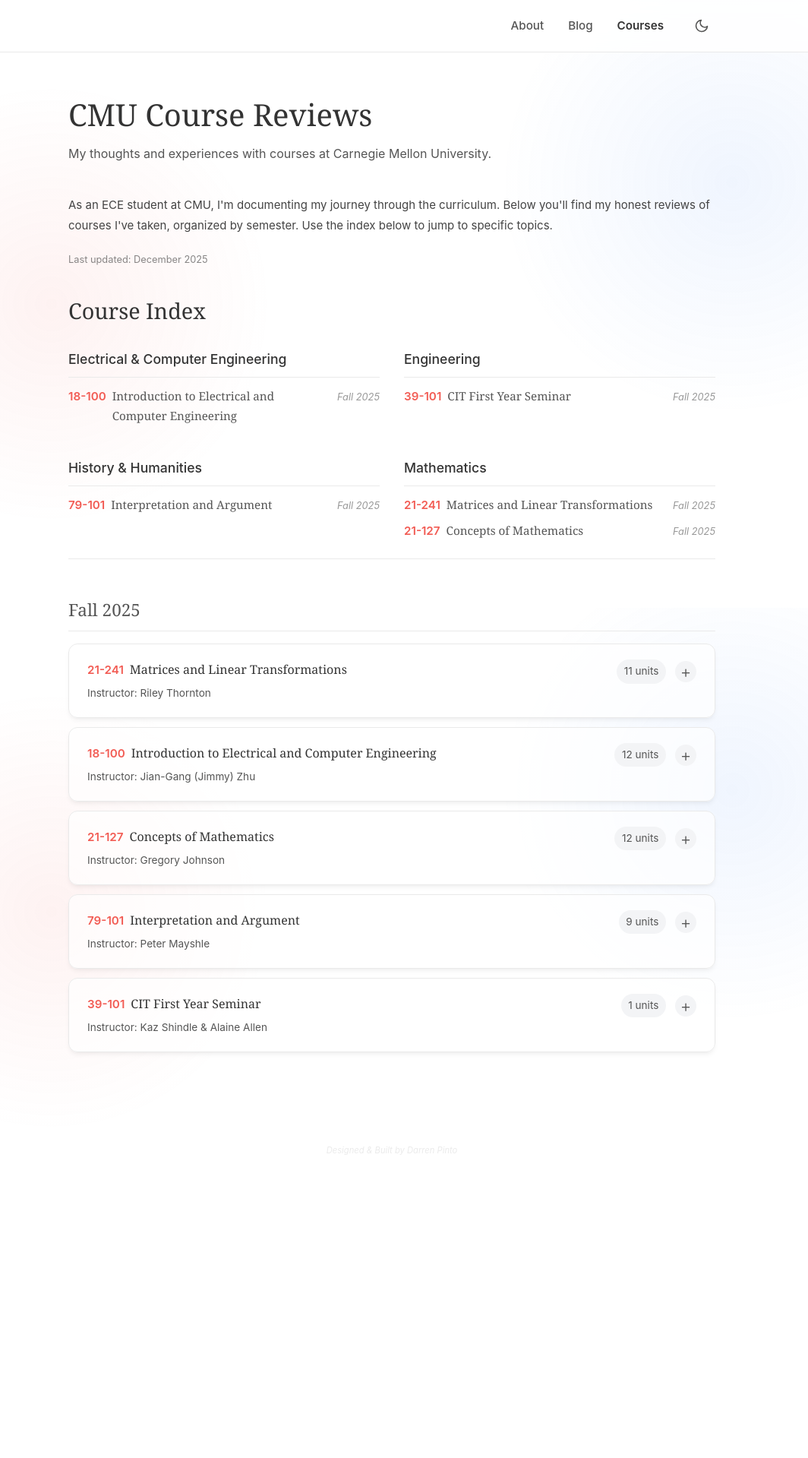
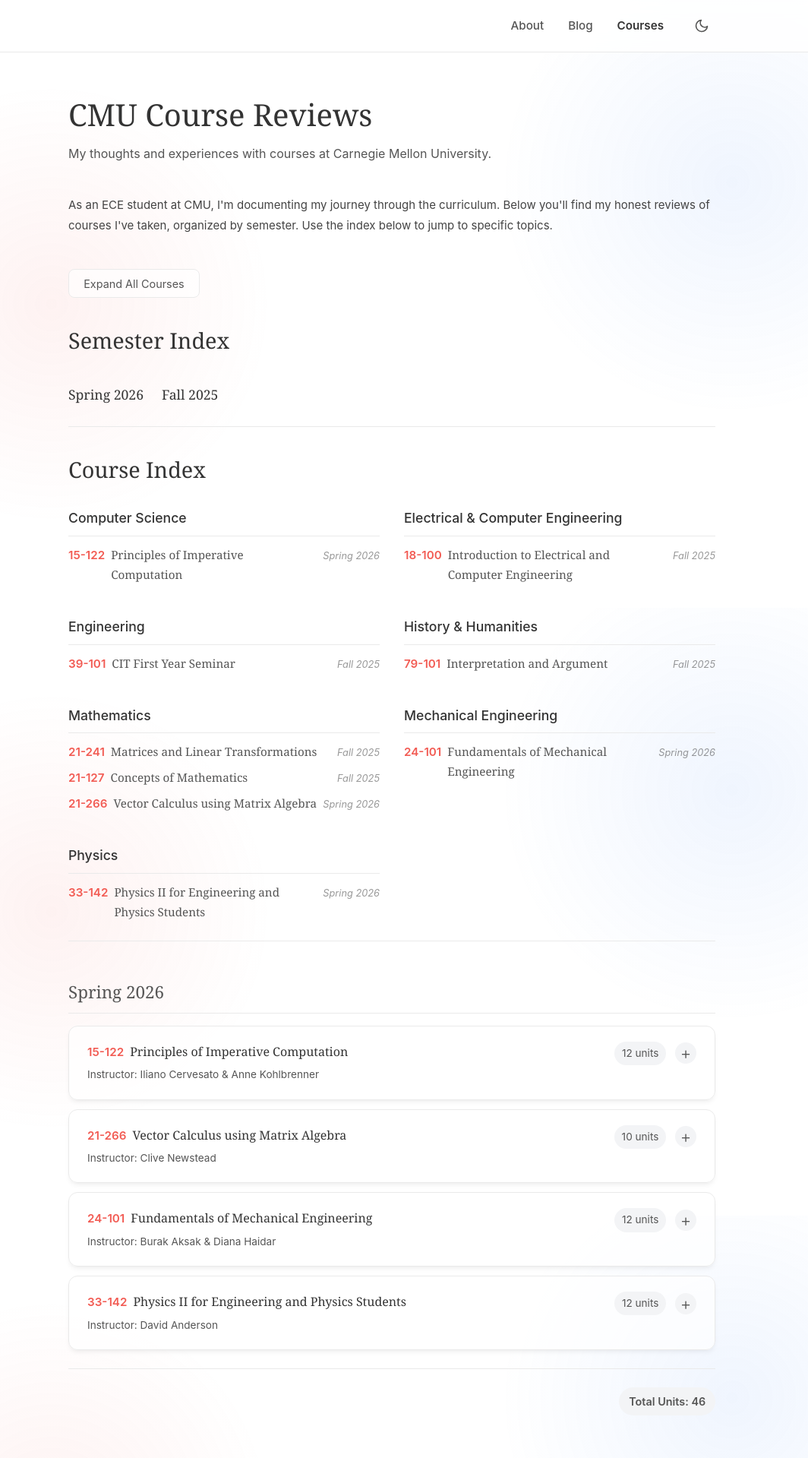
Before and after one commit to darrenpintoo/darrenpintoo.github.io, a React (Vite) app: page /courses in a window 1280 px wide. Shown: the top 1919 px of the page at 76% size, without its empty margins (124-1188 px from the left). Before the commit the page ends 1548 px from the top, so only its background shows below. Built offline with nearby package versions, Linux system fonts and the light colour scheme.

Commit message:
fixed user flow course review

```diff
--- a/src/index.css
+++ b/src/index.css
@@ -609,6 +609,93 @@
   min-width: 160px;
 }
 
+.semester-index-list {
+  list-style: none;
+  padding: 0;
+  margin: 0;
+  display: flex;
+  flex-wrap: wrap;
+  gap: 1.5rem;
+}
+
+.semester-link {
+  padding: 0.5rem 0;
+  border-bottom: 2px solid transparent;
+  transition: all 0.2s ease;
+}
+
+.semester-link:hover {
+  text-decoration: none;
+  border-bottom-color: var(--accent);
+  opacity: 1;
+  transform: translateY(-1px);
+}
+
+.expand-all-btn {
+  background: var(--bg-card);
+  border: 1px solid var(--border-color);
+  color: var(--text-secondary);
+  font-family: var(--font-sans);
+  font-size: 0.9rem;
+  padding: 0.6rem 1.2rem;
+  border-radius: 8px;
+  cursor: pointer;
+  transition: all 0.25s ease;
+  backdrop-filter: blur(12px);
+  -webkit-backdrop-filter: blur(12px);
+  margin-top: 1.5rem;
+}
+
+.expand-all-btn:hover {
+  background: var(--bg-card-hover);
+  border-color: var(--accent);
+  color: var(--accent);
+  transform: translateY(-2px);
+}
+
+.semester-footer {
+  margin-top: 1.5rem;
+  padding-top: 1.5rem;
+  border-top: 1px solid var(--border-color);
+  opacity: 0;
+  transform: translateY(12px);
+  transition: opacity 0.6s ease-out 0.4s, transform 0.6s ease-out 0.4s;
+}
+
+.semester-footer.visible {
+  opacity: 1;
+  transform: translateY(0);
+}
+
+.semester-stats {
+  display: flex;
+  justify-content: flex-end;
+  margin-bottom: 1rem;
+}
+
+.total-units {
+  font-family: var(--font-sans);
+  font-size: 0.9rem;
+  font-weight: 600;
+  color: var(--text-secondary);
+  background: var(--stat-bg);
+  padding: 0.4rem 0.8rem;
+  border-radius: 20px;
+}
+
+.semester-reflection {
+  font-family: var(--font-serif);
+  font-size: 0.95rem;
+  color: var(--text-secondary);
+  font-style: italic;
+  line-height: 1.6;
+  max-width: 90%;
+  margin-left: auto;
+  text-align: right;
+  border-left: 3px solid var(--accent);
+  padding-left: 1rem;
+}
+
 .stat-item {
   background: var(--stat-bg);
   padding: 0.75rem 1rem;
--- a/src/pages/CourseReviews.jsx
+++ b/src/pages/CourseReviews.jsx
@@ -9,7 +9,50 @@
 // Fall 2025 CMU courses with ratings and instructor info
 const courses = [
     {
+        semester: "Spring 2026",
+        description: "Currently in progress.",
+        items: [
+            {
+                code: "15-122",
+                name: "Principles of Imperative Computation",
+                instructor: "Iliano Cervesato & Anne Kohlbrenner",
+                units: "12",
+                hoursPerWeek: "TBD",
+                difficulty: "TBD",
+                description: "Currently taking this course."
+            },
+            {
+                code: "21-266",
+                name: "Vector Calculus using Matrix Algebra",
+                instructor: "Clive Newstead",
+                units: "10",
+                hoursPerWeek: "TBD",
+                difficulty: "TBD",
+                description: "Currently taking this course."
+            },
+            {
+                code: "24-101",
+                name: "Fundamentals of Mechanical Engineering",
+                instructor: "Burak Aksak & Diana Haidar",
+                units: "12",
+                hoursPerWeek: "TBD",
+                difficulty: "TBD",
+                description: "Currently taking this course."
+            },
+            {
+                code: "33-142",
+                name: "Physics II for Engineering and Physics Students",
+                instructor: "David Anderson",
+                units: "12",
+                hoursPerWeek: "TBD",
+                difficulty: "TBD",
+                description: "Currently taking this course."
+            }
+        ]
+    },
+    {
         semester: "Fall 2025",
+        reflection: "A challenging but rewarding semester. The workload was significant, especially balancing 18-100 and 21-241, but I learned a ton about linear algebra and electrical engineering fundamentals.",
         items: [
             {
                 code: "21-241",
@@ -72,6 +115,9 @@
     "21": "Mathematics",
     "79": "History & Humanities",
     "39": "Engineering",
+    "15": "Computer Science",
+    "24": "Mechanical Engineering",
+    "33": "Physics",
 };
 
 const getDepartment = (code) => {
@@ -106,17 +152,29 @@
 }, {});
 
 function CourseReviews() {
-    const [expandedCourse, setExpandedCourse] = useState(null);
+    const [expandedCourses, setExpandedCourses] = useState(new Set());
 
     const toggleCourse = (code) => {
-        setExpandedCourse(expandedCourse === code ? null : code);
+        setExpandedCourses(prev => {
+            const next = new Set(prev);
+            if (next.has(code)) {
+                next.delete(code);
+            } else {
+                next.add(code);
+            }
+            return next;
+        });
     };
 
     const scrollToCourse = (code) => {
-        // First expand the course
-        setExpandedCourse(code);
+        // First expand the course if not already
+        setExpandedCourses(prev => {
+            const next = new Set(prev);
+            if (!next.has(code)) next.add(code);
+            return next;
+        });
 
-        // Then scroll to it after a short delay to allow layout to settle (or at least start expanding)
+        // Then scroll to it after a short delay
         setTimeout(() => {
             const element = document.getElementById(code);
             if (element) {
@@ -131,7 +189,30 @@
         }, 100);
     };
 
+    const allCourseCodes = courses.flatMap(sem => sem.items.map(c => c.code));
+    const isAllExpanded = allCourseCodes.every(code => expandedCourses.has(code));
 
+    const toggleAll = () => {
+        if (isAllExpanded) {
+            setExpandedCourses(new Set());
+        } else {
+            setExpandedCourses(new Set(allCourseCodes));
+        }
+    };
+
+    const scrollToSemester = (semesterName) => {
+        const id = semesterName.replace(/\s+/g, '-');
+        const element = document.getElementById(id);
+        if (element) {
+            const headerOffset = 100;
+            const elementPosition = element.getBoundingClientRect().top;
+            const offsetPosition = elementPosition + window.pageYOffset - headerOffset;
+            window.scrollTo({
+                top: offsetPosition,
+                behavior: "smooth"
+            });
+        }
+    };
 
     return (
         <PageLayout>
@@ -154,9 +235,24 @@
                         Below you'll find my honest reviews of courses I've taken, organized by semester.
                         Use the index below to jump to specific topics.
                     </p>
-                    <p style={{ fontSize: '0.8rem', color: 'var(--text-secondary)', opacity: 0.7, marginTop: '1rem' }}>
-                        Last updated: December 2025
-                    </p>
+
+                    <button onClick={toggleAll} className="expand-all-btn">
+                        {isAllExpanded ? "Collapse All Courses" : "Expand All Courses"}
+                    </button>
+                </div>
+
+                {/* Semester Index Section */}
+                <div className="course-index animate-blur-fade delay-200" style={{ marginBottom: '2rem' }}>
+                    <h2>Semester Index</h2>
+                    <ul className="semester-index-list">
+                        {courses.map(sem => (
+                            <li key={sem.semester}>
+                                <a onClick={() => scrollToSemester(sem.semester)} className="index-link semester-link">
+                                    <span className="index-name" style={{ fontSize: '1.1rem', color: 'var(--text-primary)' }}>{sem.semester}</span>
+                                </a>
+                            </li>
+                        ))}
+                    </ul>
                 </div>
 
                 {/* Course Index Section */}
@@ -184,18 +280,25 @@
 
                 <div className="course-reviews animate-blur-fade delay-350">
                     {courses.map((semester) => (
-                        <SemesterGroup key={semester.semester} semester={semester} expandedCourse={expandedCourse} toggleCourse={toggleCourse} />
+                        <SemesterGroup key={semester.semester} semester={semester} expandedCourses={expandedCourses} toggleCourse={toggleCourse} />
                     ))}
                 </div>
+
+                <p style={{ fontSize: '0.8rem', color: 'var(--text-secondary)', opacity: 0.7, marginTop: '3rem', textAlign: 'center' }}>
+                    Last updated: December 2025
+                </p>
             </main>
             <Footer />
         </PageLayout>
     );
 }
 
-function SemesterGroup({ semester, expandedCourse, toggleCourse }) {
+function SemesterGroup({ semester, expandedCourses, toggleCourse }) {
     const [isVisible, setIsVisible] = useState(false);
     const sectionRef = useRef(null);
+
+    const totalUnits = semester.items.reduce((acc, curr) => acc + parseInt(curr.units || 0), 0);
+    const semesterId = semester.semester.replace(/\s+/g, '-');
 
     useEffect(() => {
         const observer = new IntersectionObserver(
@@ -216,14 +319,14 @@
     }, []);
 
     return (
-        <div ref={sectionRef} className="semester-section">
+        <div id={semesterId} ref={sectionRef} className="semester-section">
             <h2 className="semester-title">{semester.semester}</h2>
             <div className={`course-list ${isVisible ? 'visible' : ''}`}>
                 {semester.items.map((course, index) => (
                     <FadeIn key={course.code} delay={index < 8 ? index * 0.05 : 0} visible={isVisible}>
                         <div
                             id={course.code}
-                            className={`course-card ${expandedCourse === course.code ? 'expanded' : ''}`}
+                            className={`course-card ${expandedCourses.has(course.code) ? 'expanded' : ''}`}
                             onClick={() => toggleCourse(course.code)}
                         >
                             <div className="course-header">
@@ -239,11 +342,11 @@
                                 <div className="course-meta">
                                     <span className="course-units">{course.units} units</span>
                                     <span className="course-expand-icon">
-                                        {expandedCourse === course.code ? '−' : '+'}
+                                        {expandedCourses.has(course.code) ? '−' : '+'}
                                     </span>
                                 </div>
                             </div>
-                            <div className={`course-expand-wrapper ${expandedCourse === course.code ? 'open' : ''}`}>
+                            <div className={`course-expand-wrapper ${expandedCourses.has(course.code) ? 'open' : ''}`}>
                                 <div className="course-expand-inner">
                                     <div className="course-expanded">
                                         <div className="course-description">
@@ -266,6 +369,17 @@
                     </FadeIn>
                 ))}
             </div>
+
+            <div className={`semester-footer ${isVisible ? 'visible' : ''}`}>
+                <div className="semester-stats">
+                    <span className="total-units">Total Units: {totalUnits}</span>
+                </div>
+                {semester.reflection && (
+                    <div className="semester-reflection">
+                        <p>{semester.reflection}</p>
+                    </div>
+                )}
+            </div>
         </div>
     );
 }
```
